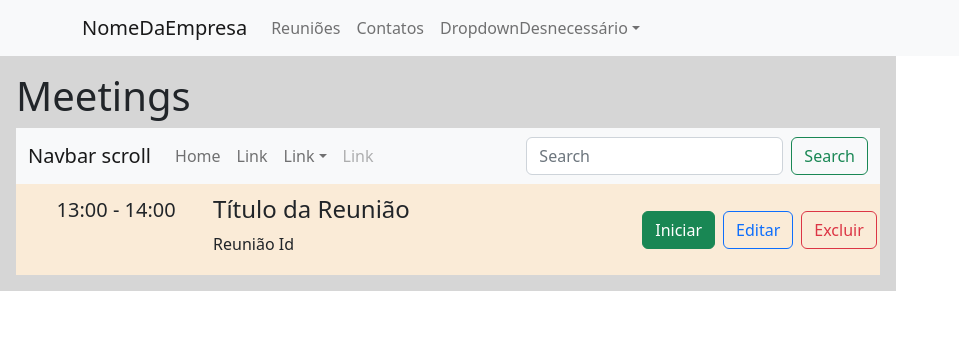
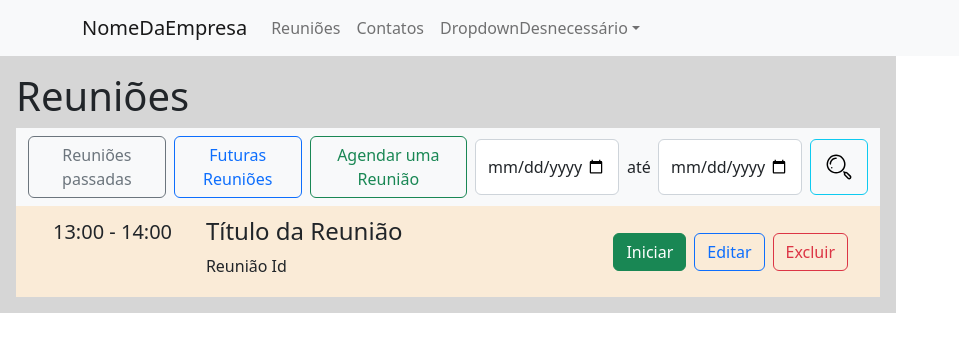
Before and after one commit to MPetersonNevesFilho/IES_Project, a React (Create React App) app in the folder frontend/: page / in a window 1280 px wide. Shown: the top 352 px of the page, without its empty margins (0-959 px from the left). Built offline with nearby package versions, Linux system fonts and the light colour scheme.

Commit message:
Feat - Pirmeira versão da Meetings Navbar

```diff
--- a/frontend/src/components/Meetings/Meetings.css
+++ b/frontend/src/components/Meetings/Meetings.css
@@ -12,6 +12,7 @@ body{
     background-color: rgb(214, 214, 214);
     width: 70%;
     height: 100%;
+
 }
 
 .contentMeetings{
@@ -26,7 +27,7 @@ body{
     align-items: center;
     align-content: center;
     margin: 0;
-    padding: 0.2em 0.2em 0.2em 0.2em;
+    padding: 0.2em 2em 0.2em 0.2em;
     background-color: antiquewhite;
 }
 .rowMeetings div Button{
--- a/frontend/src/components/Meetings/Meetings.js
+++ b/frontend/src/components/Meetings/Meetings.js
@@ -13,7 +13,7 @@ function Meetings() {
     <>
         <div className='tudoMeetings'>
             <div className="titleMeetings">
-                <h1>Meetings</h1>
+                <h1>Reuniões</h1>
             </div>
             <div className="navbarMeetings">
                 <NavbarMeetings />
--- a/frontend/src/components/Meetings/NavbarMeetings.js
+++ b/frontend/src/components/Meetings/NavbarMeetings.js
@@ -3,9 +3,9 @@ import React from "react";
 import Button from 'react-bootstrap/Button';
 import Container from 'react-bootstrap/Container';
 import Form from 'react-bootstrap/Form';
-import Nav from 'react-bootstrap/Nav';
 import Navbar from 'react-bootstrap/Navbar';
-import NavDropdown from 'react-bootstrap/NavDropdown';
+
+import { ReactComponent as Icon } from "../img/icons8-pesquisar.svg"
 
 function NavbarMeetings(params) {
 
@@ -14,40 +14,26 @@ function NavbarMeetings(params) {
     return (<>
         <Navbar bg="light" expand="lg">
             <Container fluid>
-        <Navbar.Brand href="#">Navbar scroll</Navbar.Brand>
-        <Navbar.Toggle aria-controls="navbarScroll" />
-        <Navbar.Collapse id="navbarScroll">
-          <Nav
-            className="me-auto my-2 my-lg-0"
-            style={{ maxHeight: '100px' }}
-            navbarScroll
-          >
-            <Nav.Link href="#action1">Home</Nav.Link>
-            <Nav.Link href="#action2">Link</Nav.Link>
-            <NavDropdown title="Link" id="navbarScrollingDropdown">
-              <NavDropdown.Item href="#action3">Action</NavDropdown.Item>
-              <NavDropdown.Item href="#action4">
-                Another action
-              </NavDropdown.Item>
-              <NavDropdown.Divider />
-              <NavDropdown.Item href="#action5">
-                Something else here
-              </NavDropdown.Item>
-            </NavDropdown>
-            <Nav.Link href="#" disabled>
-              Link
-            </Nav.Link>
-          </Nav>
+                <Button variant="outline-secondary" className="me-2">Reuniões passadas</Button>
+                <Button variant="outline-primary" className="me-2">Futuras Reuniões</Button>
+                <Button variant="outline-success" className="me-2">Agendar uma Reunião</Button>
+
                 <Form className="d-flex">
                     <Form.Control
-              type="search"
-              placeholder="Search"
+                    type="date"
+                    placeholder="Data Inicial"
                     className="me-2"
-              aria-label="Search"
+                    style={{width: '9em'}}
                     />
-            <Button variant="outline-success">Search</Button>
+                    <p style={{paddingTop:'1em', marginRight:"0.45em"}}>até</p>
+                    <Form.Control
+                    type="date"
+                    placeholder="Data Final"
+                    style={{width: '9em'}}
+                    className="me-2"
+                    />
+                    <Button variant="outline-info"><Icon style={{maxWidth:'2em', maxHeight:'2em'}}/></Button>
                 </Form>
-        </Navbar.Collapse>
             </Container>
         </Navbar>
     </>)
```
Also changed, not shown: frontend/src/components/img/icons8-pesquisar.svg (added). Lines whose indentation alone changed are shown as unchanged.
